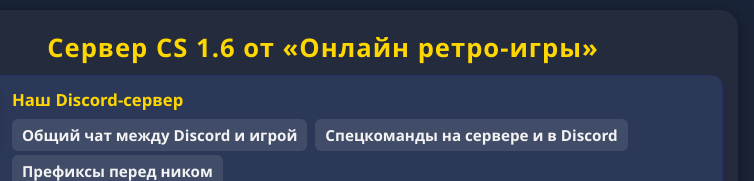
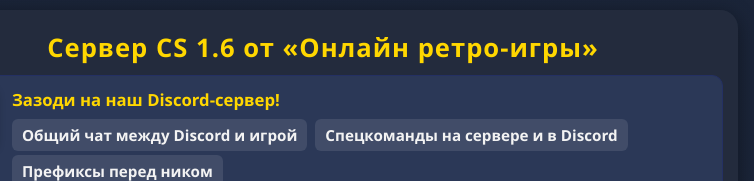
Before and after one commit to F4ntik/pikori_motd, a plain HTML site: page index.html in a window 1280 px wide. Shown: the top 181 px of the page, 317-1071 px from the left. Drawn offline with Linux system fonts and the light colour scheme.

Commit message:
Update index.html

```diff
--- a/index.html
+++ b/index.html
@@ -125,7 +125,7 @@
     <div class="discord-block">
       <img class="logo-img" src="logo.gif" alt="Логотип"/>
       <div class="discord-content">
-        <b>Наш Discord-сервер</b>
+        <b>Зазоди на наш Discord-сервер!</b>
         <ul>
           <li>Общий чат между Discord и игрой</li>
           <li>Спецкоманды на сервере и в Discord</li>
```
